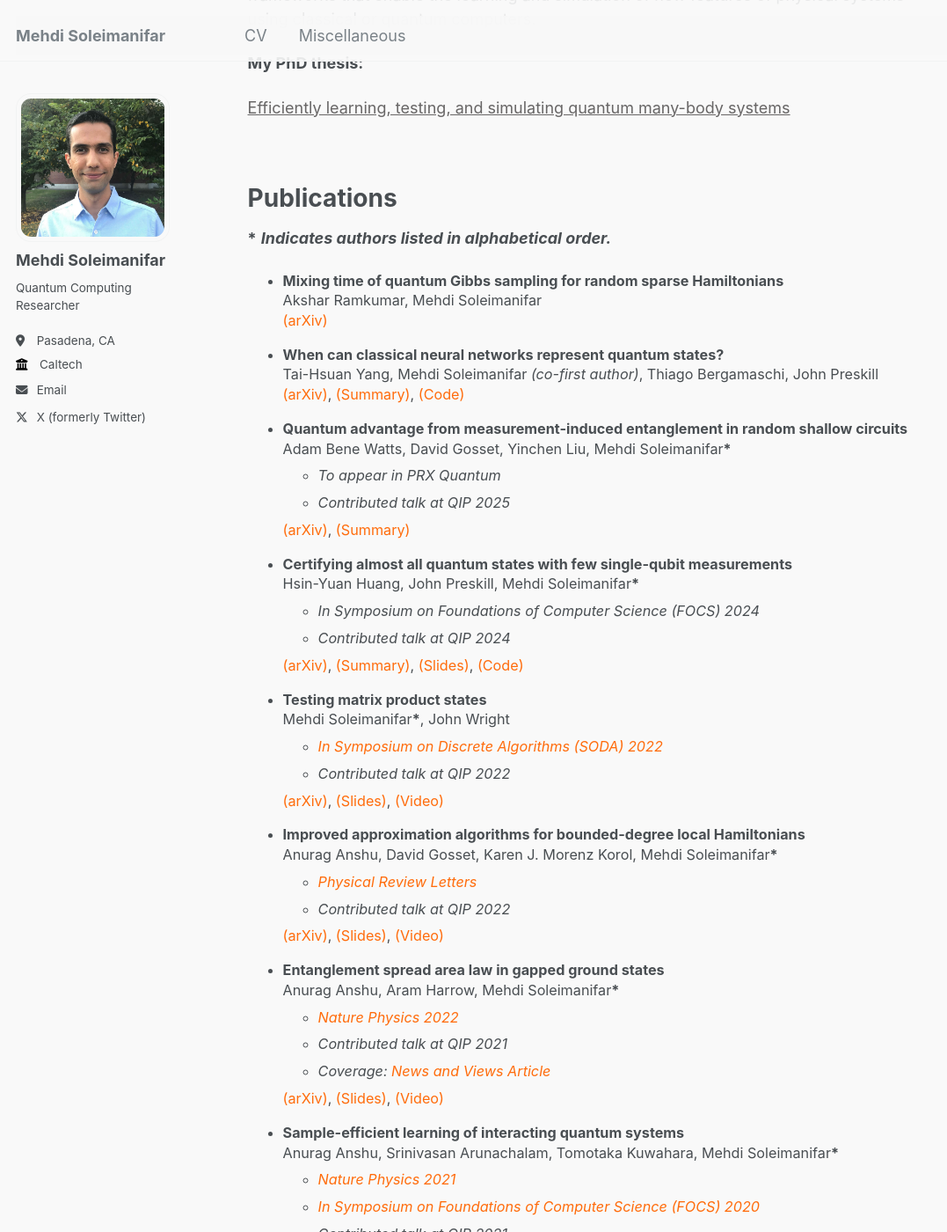
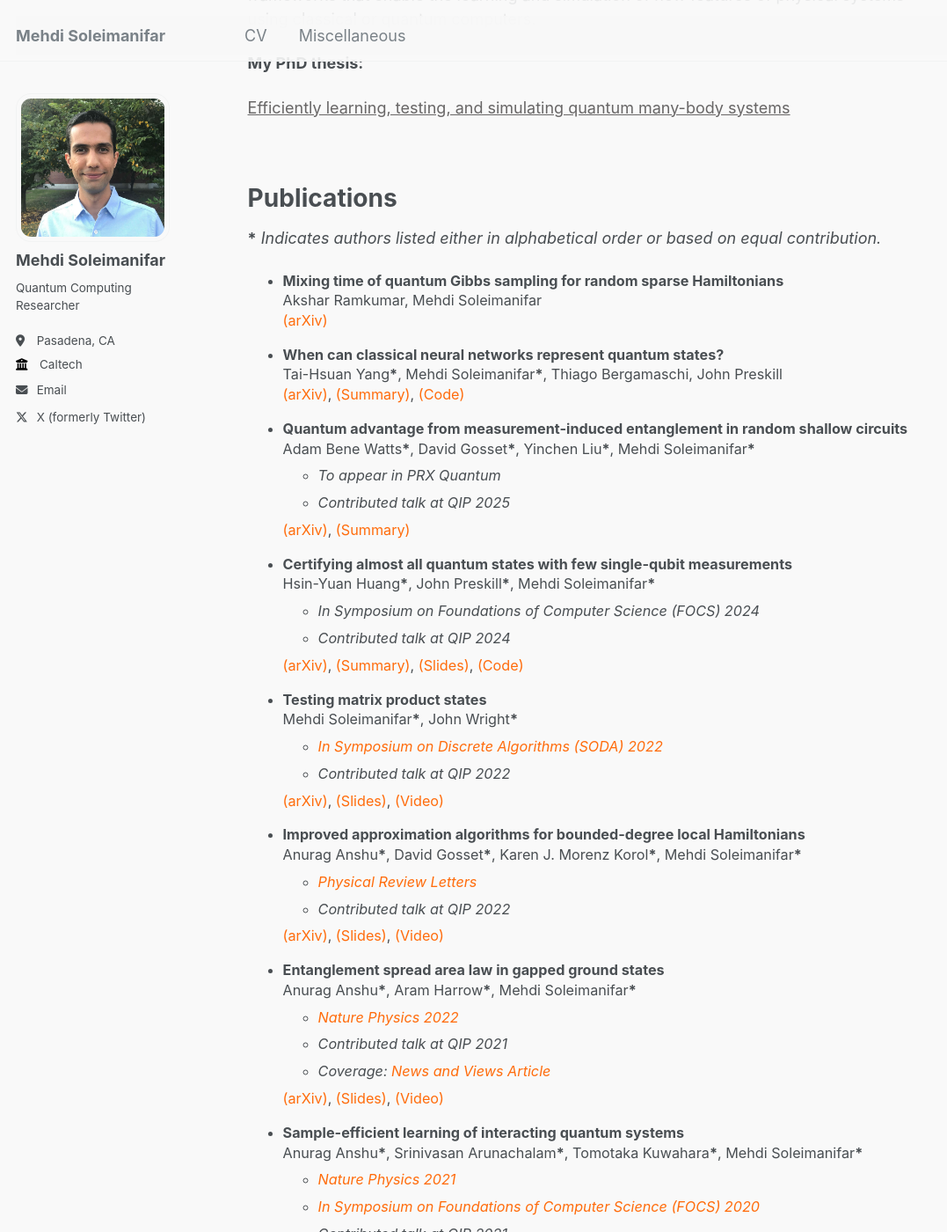
Before and after one commit to gitmehdis/mehdisole.github.io, a Jekyll site: the page built from _pages/about.md, in a window 1280 px wide and 1400 px high, scrolled down 334 px. Shown: the whole window at 88% size, without its empty margins (0-1077 px from the left). Built offline with Jekyll 4.4.1, drawn with Linux system fonts in a browser that asks for light colours; some of the changed text lies outside the part shown.

Commit message:
Update about.md

```diff
--- a/_pages/about.md
+++ b/_pages/about.md
@@ -22,7 +22,7 @@ I am interested in quantum computing and quantum information science. My work dr
 
 Publications
 ======
-**\*** **_Indicates authors listed in alphabetical order._**
+**\*** _Indicates authors listed either in alphabetical order or based on equal contribution._
 <div id="publications">
 
 <div style="font-size: 0.9em; line-height: 1.4;">
@@ -36,7 +36,7 @@ Publications
 <div style="font-size: 0.9em; line-height: 1.4;">
     <ul>
         <li>  <span style="font-weight: bold;">When can classical neural networks represent quantum states?</span>
-        <br> Tai-Hsuan Yang, Mehdi Soleimanifar  <span style="font-style: italic;">(co-first author)</span>, Thiago Bergamaschi, John Preskill<span style="font-weight: bold;"></span>
+        <br> Tai-Hsuan Yang<span style="font-weight: bold;">*</span>, Mehdi Soleimanifar<span style="font-weight: bold;">*</span>, Thiago Bergamaschi, John Preskill<span style="font-weight: bold;"></span>
         <br><a href="https://arxiv.org/pdf/2410.23152" style="font-style: bold;">(arXiv)</a>, <a href="https://x.com/MSoleimanifar/status/1852208987976155503" style="font-style: bold;">(Summary)</a>, <a href="https://github.com/xiaotai-yang/NQS_cmi" style="font-style: bold;">(Code)</a></li>
     </ul>
 </div>
@@ -44,7 +44,7 @@ Publications
 <div style="font-size: 0.9em; line-height: 1.4;">
     <ul>
         <li>  <span style="font-weight: bold;">Quantum advantage from measurement-induced entanglement in random shallow circuits</span>
-        <br> Adam Bene Watts, David Gosset, Yinchen Liu, Mehdi Soleimanifar<span style="font-weight: bold;">*</span>
+        <br> Adam Bene Watts<span style="font-weight: bold;">*</span>, David Gosset<span style="font-weight: bold;">*</span>, Yinchen Liu<span style="font-weight: bold;">*</span>, Mehdi Soleimanifar<span style="font-weight: bold;">*</span>
             <ul style="font-style: italic;">
                 <li>To appear in PRX Quantum</li>
                 <li>Contributed talk at QIP 2025</li>
@@ -58,7 +58,7 @@ Publications
     <ul>
         <li>
             <span style="font-weight: bold;">Certifying almost all quantum states with few single-qubit measurements  </span>
-            <br>  Hsin-Yuan Huang, John Preskill, Mehdi Soleimanifar<span style="font-weight: bold;">*</span>
+            <br>  Hsin-Yuan Huang<span style="font-weight: bold;">*</span>, John Preskill<span style="font-weight: bold;">*</span>, Mehdi Soleimanifar<span style="font-weight: bold;">*</span>
             <ul style="font-style: italic;">
                 <li>In Symposium on Foundations of Computer Science (FOCS) 2024</li>
                 <li>Contributed talk at QIP 2024</li>
@@ -72,7 +72,7 @@ Publications
     <ul>
         <li>
             <span style="font-weight: bold;">Testing matrix product states</span>
-            <br> Mehdi Soleimanifar<span style="font-weight: bold;">*</span>, John Wright
+            <br> Mehdi Soleimanifar<span style="font-weight: bold;">*</span>, John Wright<span style="font-weight: bold;">*</span>
             <ul style="font-style: italic;">
                 <li><a href="https://epubs.siam.org/doi/abs/10.1137/1.9781611977073.68" style="font-style: italic;">In Symposium on Discrete Algorithms (SODA) 2022</a></li>
                 <li>Contributed talk at QIP 2022</li>
@@ -86,7 +86,7 @@ Publications
     <ul>
         <li>
             <span style="font-weight: bold;">Improved approximation algorithms for bounded-degree local Hamiltonians</span>
-            <br> Anurag Anshu, David Gosset, Karen J. Morenz Korol, Mehdi Soleimanifar<span style="font-weight: bold;">*</span>
+            <br> Anurag Anshu<span style="font-weight: bold;">*</span>, David Gosset<span style="font-weight: bold;">*</span>, Karen J. Morenz Korol<span style="font-weight: bold;">*</span>, Mehdi Soleimanifar<span style="font-weight: bold;">*</span>
             <ul style="font-style: italic;">
                 <li><a href="https://dx.doi.org/10.1103/PhysRevLett.127.250502" style="font-style: italic;">Physical Review Letters</a></li>
                 <li>Contributed talk at QIP 2022</li>
@@ -101,7 +101,7 @@ Publications
     <ul>
         <li>
             <span style="font-weight: bold;">Entanglement spread area law in gapped ground states</span>
-            <br> Anurag Anshu, Aram Harrow, Mehdi Soleimanifar<span style="font-weight: bold;">*</span>
+            <br> Anurag Anshu<span style="font-weight: bold;">*</span>, Aram Harrow<span style="font-weight: bold;">*</span>, Mehdi Soleimanifar<span style="font-weight: bold;">*</span>
             <ul style="font-style: italic;">
                 <li><a href="https://www.nature.com/articles/s41567-022-01740-7" style="font-style: italic;">Nature Physics 2022</a></li>
                 <li>Contributed talk at QIP 2021</li>
@@ -116,7 +116,7 @@ Publications
     <ul>
         <li>
             <span style="font-weight: bold;">Sample-efficient learning of interacting quantum systems</span>
-            <br> Anurag Anshu, Srinivasan Arunachalam, Tomotaka Kuwahara, Mehdi Soleimanifar<span style="font-weight: bold;">*</span>
+            <br> Anurag Anshu<span style="font-weight: bold;">*</span>, Srinivasan Arunachalam<span style="font-weight: bold;">*</span>, Tomotaka Kuwahara<span style="font-weight: bold;">*</span>, Mehdi Soleimanifar<span style="font-weight: bold;">*</span>
             <ul style="font-style: italic;">
                 <li><a href="https://doi.org/10.1038/s41567-021-01232-0" style="font-style: italic;">Nature Physics 2021</a></li>
                 <li><a href="https://doi.ieeecomputersociety.org/10.1109/FOCS46700.2020.00069" style="font-style: italic;">In Symposium on Foundations of Computer Science (FOCS) 2020</a></li>
@@ -132,7 +132,7 @@ Publications
     <ul>
         <li>
             <span style="font-weight: bold;">Classical algorithms, correlation decay, and complex zeros of partition functions of quantum many-body systems</span>
-            <br> Aram Harrow, Saeed Mehraban, Mehdi Soleimanifar<span style="font-weight: bold;">*</span>
+            <br> Aram Harrow<span style="font-weight: bold;">*</span>, Saeed Mehraban<span style="font-weight: bold;">*</span>, Mehdi Soleimanifar<span style="font-weight: bold;">*</span>
             <ul style="font-style: italic;">
                 <li><a href="https://dl.acm.org/doi/10.1145/3357713.3384322" style="font-style: italic;">In Symposium on Theory of Computing (STOC) 2020</a></li>
             </ul>
```
